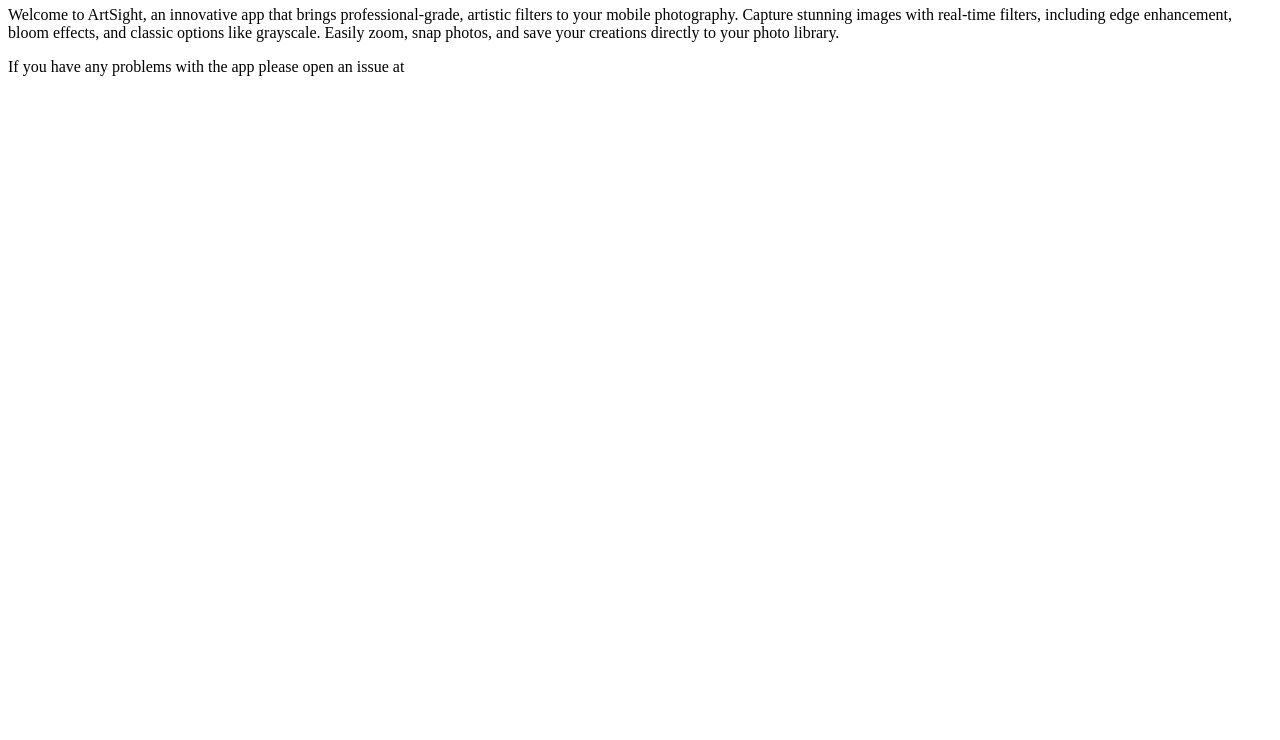
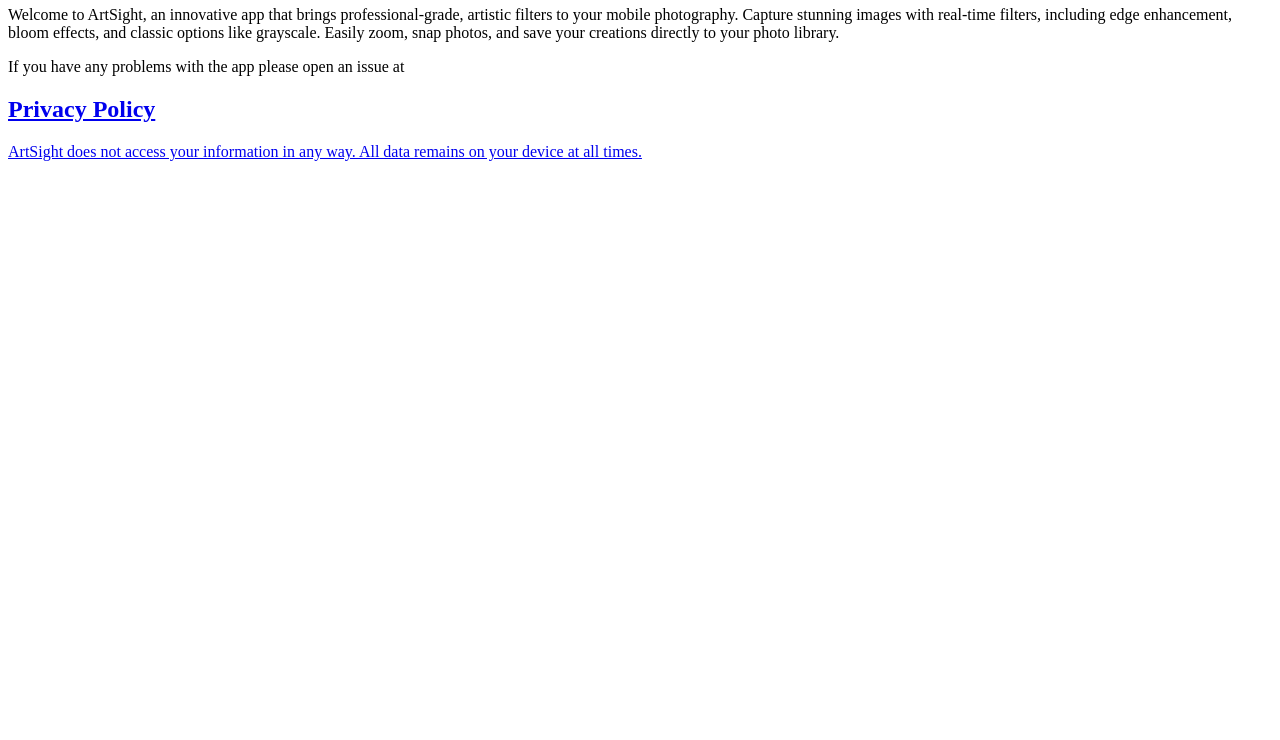
Before and after one commit to asras/asras.github.io, a plain HTML site: page index.html in a window 1280 px wide. Shown: the part 60-800 px from the top of the page. Drawn offline with Linux system fonts and the light colour scheme.

Commit message:
Update with privacy policy

```diff
--- a/index.html
+++ b/index.html
@@ -11,3 +11,13 @@
 <p>
 If you have any problems with the app please open an issue at <a href="https://github.com/asras/asras.github.io/issues">
 </p>
+
+
+
+<h2>
+  Privacy Policy
+</h2>
+
+<p>
+  ArtSight does not access your information in any way. All data remains on your device at all times.
+</p>
```
